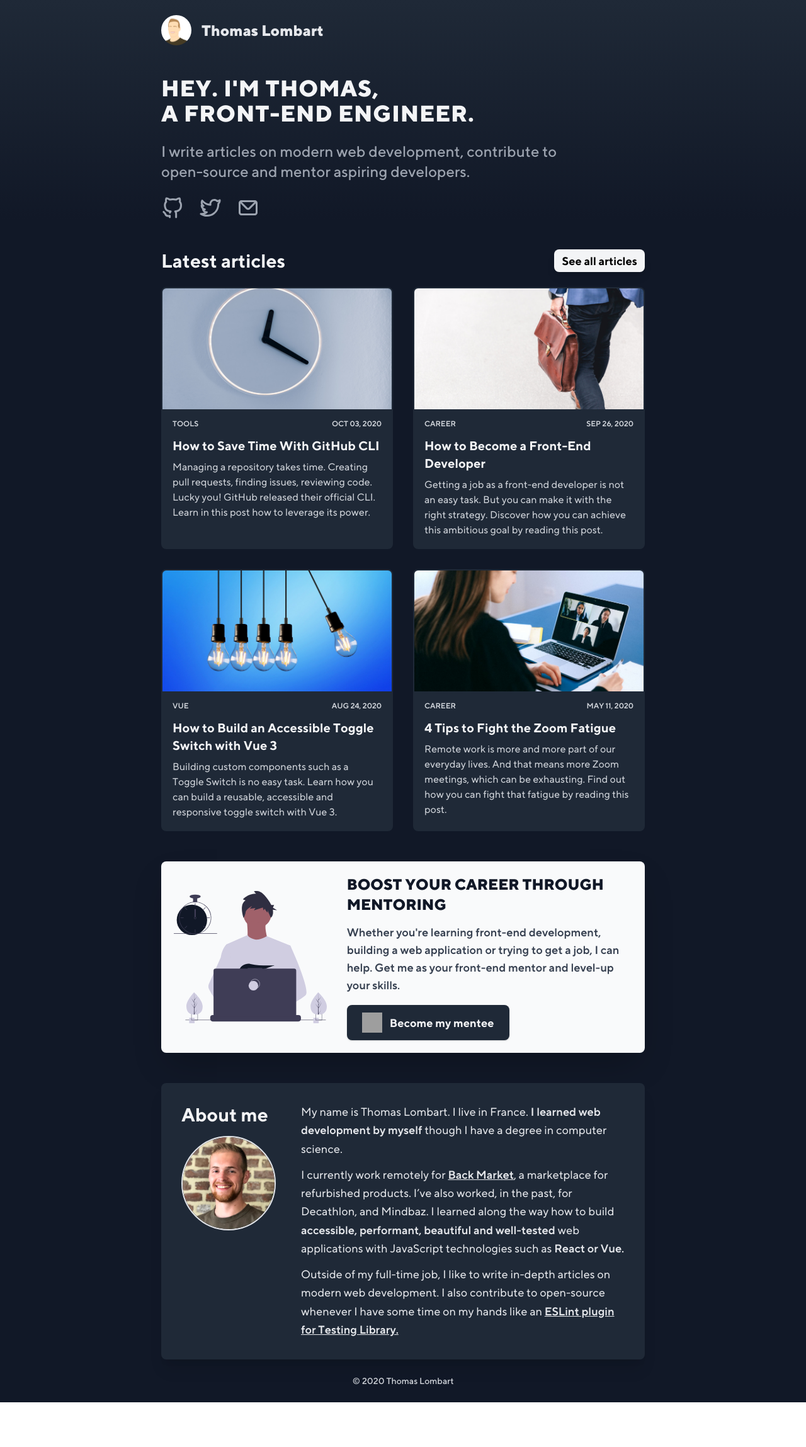
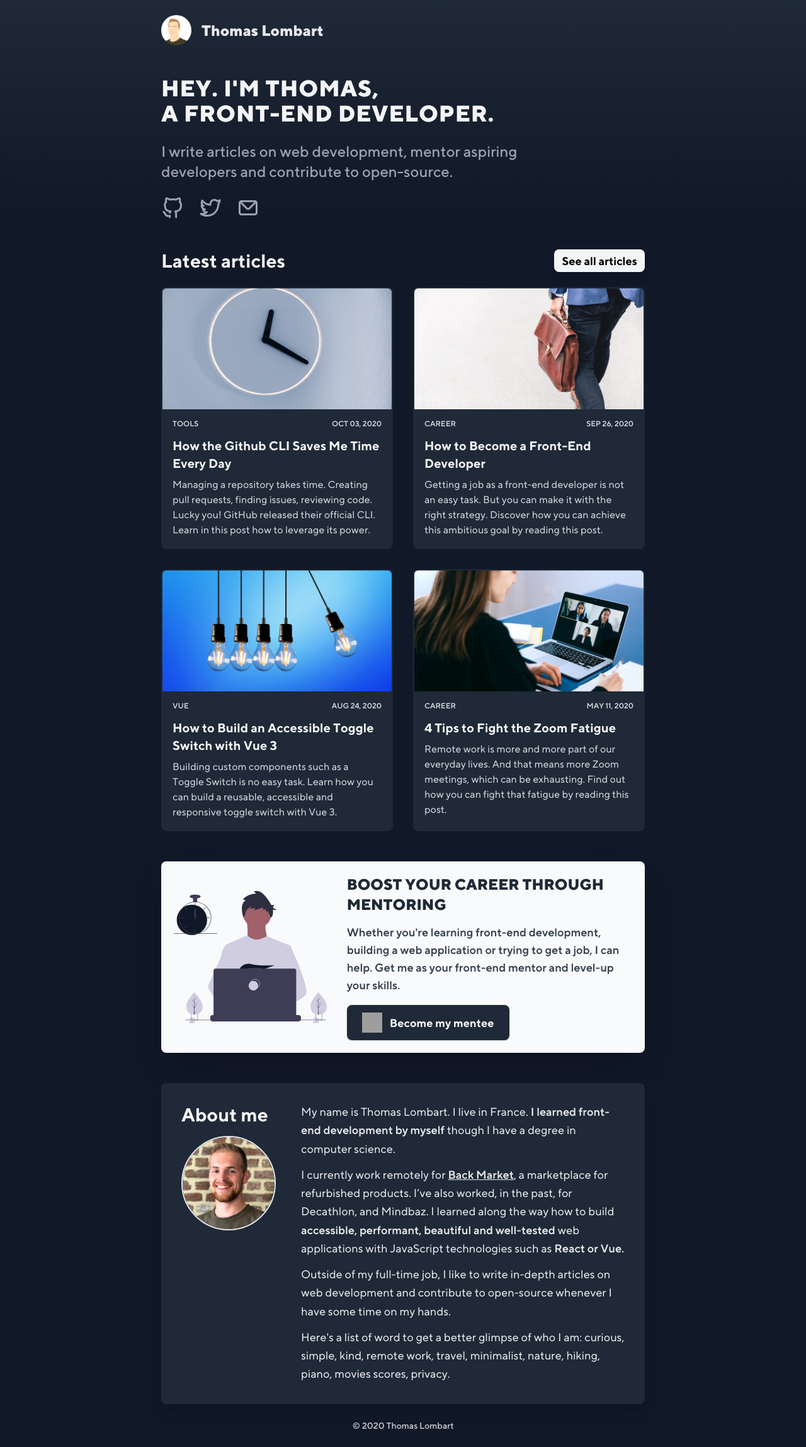
Before and after one commit to tudienthapcam/thomaslombart.com, a Gatsby site: page / in a window 1280 px wide. Shown: the whole page at 63% size. Before the commit the page ends 2227 px from the top, so only its background shows below. Built offline with nearby package versions, Linux system fonts and the light colour scheme; Gatsby itself is replaced by a stand-in of ours; some packages are replaced by stand-ins of ours; grey boxes are pictures that could not be loaded; a small style sheet from the web is missing.

Commit message:
Some adjustments

```diff
--- a/content/blog/save-time-github-cli/index.mdx
+++ b/content/blog/save-time-github-cli/index.mdx
@@ -1,5 +1,6 @@
 ---
-title: How to Save Time With GitHub CLI
+title: How the Github CLI Saves Me Time Every Day
+seoTitle: How
 description: Managing a repository takes time. Creating pull requests, finding issues, reviewing code. Lucky you! GitHub released their official CLI. Learn in this post how to leverage its power.
 date: "2020-10-03"
 cover: "./cover.jpg"
--- a/gatsby-config.js
+++ b/gatsby-config.js
@@ -1,7 +1,7 @@
 module.exports = {
   siteMetadata: {
     title: `Thomas Lombart`,
-    description: `I'm Thomas Lombart, a front-end engineer currently working at Back Market. I write articles on modern web development, contribute to open-source and mentor aspiring developers.`,
+    description: `Front-end developer. Writes on web development, mentor aspiring developers and contribute to open-source.`,
     keywords: [`developer`, `javascript`, `react`, `vue`, `mentor`],
     siteUrl: `https://thomlom.dev`,
   },
--- a/src/components/articleComponents.js
+++ b/src/components/articleComponents.js
@@ -55,7 +55,7 @@ const CodeBlock = ({
                 {isCopied ? "Copied!" : "Copy"}
               </button>
               {/* TODO: figure out why "float: left" works for highlighting the comments when scrolling*/}
-              <div className="float-left">
+              <div className="float-left min-w-full">
                 {augmentedTokens.map(({ isHighlight, line }, i) => {
                   const lineProps = getLineProps({
                     line,
--- a/src/components/mentorBanner.js
+++ b/src/components/mentorBanner.js
@@ -4,9 +4,9 @@ import illustration from "../icons/mentor_illustration.svg";
 
 const MentorBanner = () => (
   <div className="flex flex-col p-5 rounded-lg shadow-2xl bg-gray-50 sm:flex-row">
-    <img src={illustration} alt="" className="self-center w-2/3 sm:w-1/3" />
+    <img src={illustration} alt="" className="self-center w-3/5 sm:w-1/3" />
     <div className="mt-4 space-y-4 sm:ml-8 sm:mt-0">
-      <p className="text-2xl font-extrabold text-center text-gray-900 uppercase sm:text-left">
+      <p className="text-xl font-extrabold text-center text-gray-800 uppercase sm:text-2xl sm:text-left">
         Boost your career through mentoring
       </p>
       <p className="font-semibold text-center text-gray-700 sm:text-lg sm:text-left">
@@ -18,11 +18,11 @@ const MentorBanner = () => (
         href="https://mentorcruise.com/mentor/ThomasLombart/"
         target="_blank"
         rel="noopener noreferrer"
-        className="inline-flex items-center justify-center w-full px-6 py-3 text-lg font-bold text-gray-100 transition-all transform bg-gray-800 rounded-lg shadow sm:w-auto hover:bg-gray-900"
+        className="inline-flex items-center justify-center w-full py-3 font-bold text-gray-100 transition-all transform bg-gray-800 rounded-lg shadow sm:text-lg sm:px-6 sm:w-auto hover:bg-gray-900"
       >
         <img
           src="https://cdn.mentorcruise.com/img/cruise_white_small.png"
-          className="w-8 h-8"
+          className="w-7 h-7 sm:w-8 sm:h-8"
           alt=""
         />
         <span className="ml-3">Become my mentee</span>
--- a/src/pages/index.js
+++ b/src/pages/index.js
@@ -70,11 +70,11 @@ const Home = ({
           <div className="my-12 space-y-6">
             <h2 className="flex flex-col text-2xl font-extrabold tracking-wide text-gray-100 uppercase sm:text-4xl">
               <span>Hey. I'm Thomas,</span>
-              <span>a front-end engineer.</span>
+              <span>a front-end developer.</span>
             </h2>
             <h3 className="text-xl font-medium text-gray-400 sm:text-2xl sm:max-w-2xl">
-              I write articles on modern web development, contribute to
-              open-source and mentor aspiring developers.
+              I write articles on web development, mentor aspiring developers
+              and contribute to open-source.
             </h3>
             <div className="flex space-x-6">
               <ExternalIcon to="https://github.com/thomlom" label="GitHub">
@@ -143,8 +143,8 @@ const Home = ({
           <p className="flex flex-col flex-1 mt-4 space-y-3 text-lg leading-relaxed text-gray-200 sm:mt-0 sm:ml-10">
             <span>
               My name is Thomas Lombart. I live in France.{" "}
-              <TextBold>I learned web development by myself</TextBold> though I
-              have a degree in computer science.
+              <TextBold>I learned front-end development by myself</TextBold>{" "}
+              though I have a degree in computer science.
             </span>
             <span>
               I currently work remotely for{" "}
@@ -162,11 +162,13 @@ const Home = ({
             </span>
             <span>
               Outside of my full-time job, I like to write in-depth articles on
-              modern web development. I also contribute to open-source whenever
-              I have some time on my hands like an{" "}
-              <InlineLink to="https://github.com/testing-library/eslint-plugin-testing-library">
-                ESLint plugin for Testing Library.
-              </InlineLink>
+              web development and contribute to open-source whenever I have some
+              time on my hands.
+            </span>
+            <span>
+              Here's a list of word to get a better glimpse of who I am:
+              curious, simple, kind, remote work, travel, minimalist, nature,
+              hiking, piano, movies scores, privacy.
             </span>
           </p>
         </section>
```
